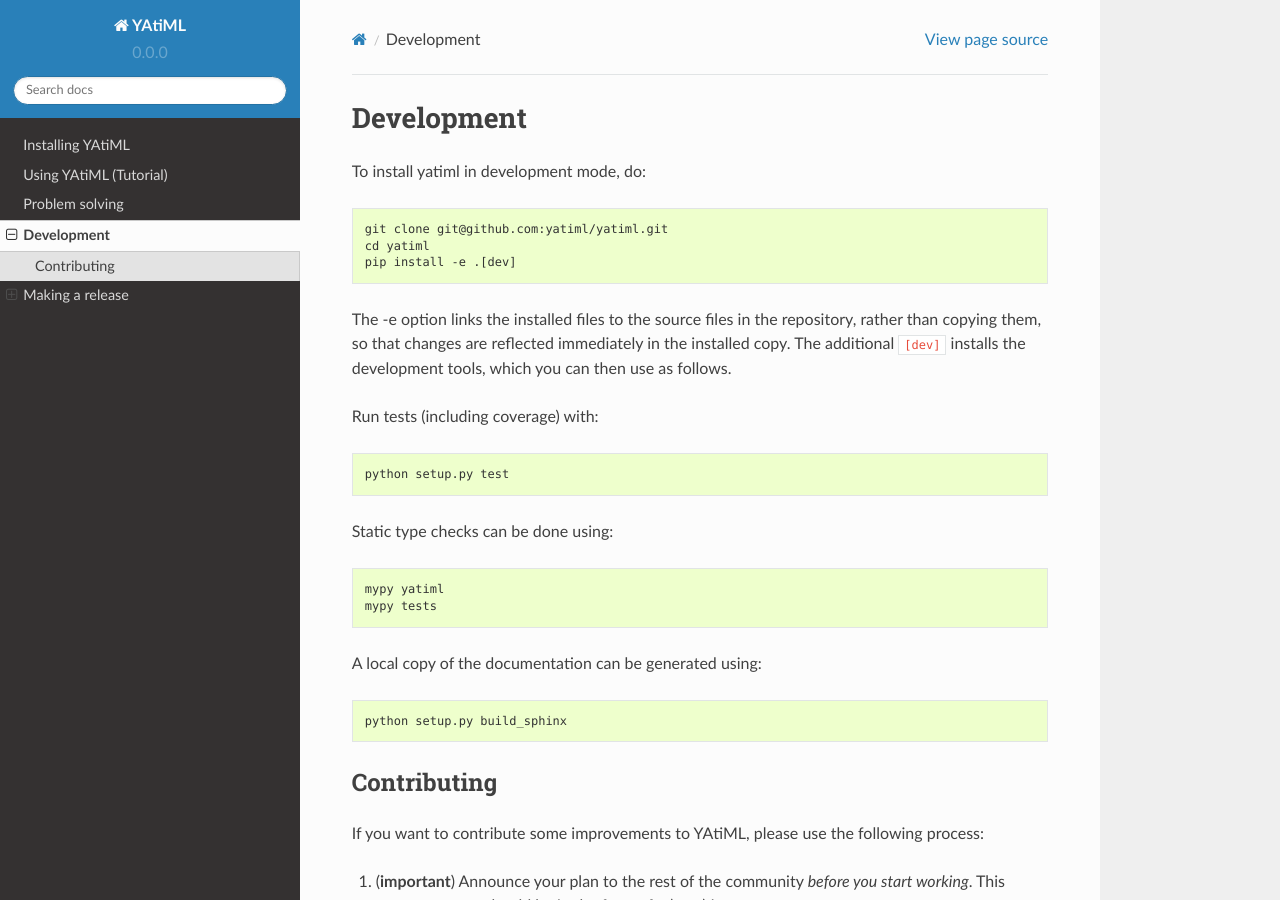
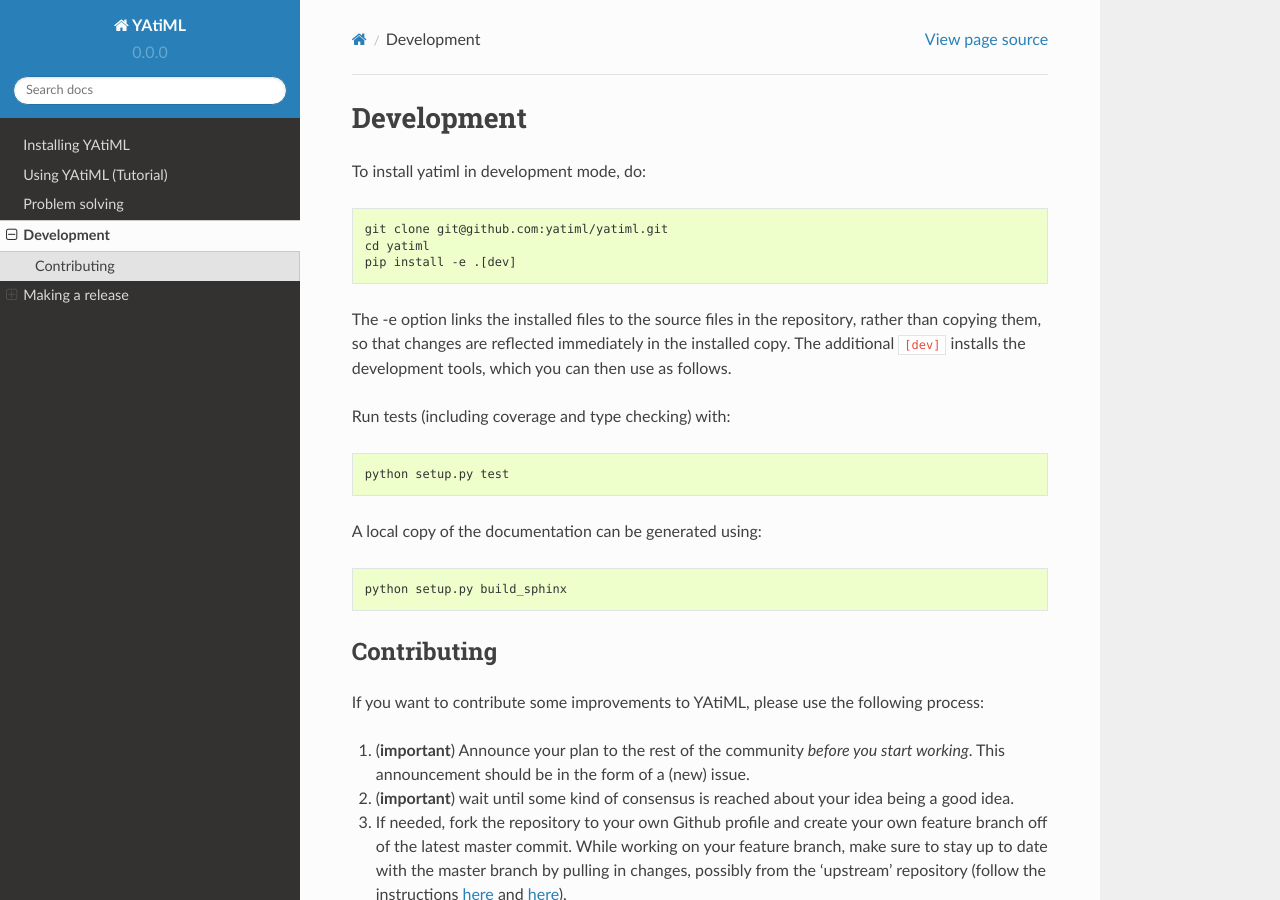
Before and after one commit to yatiml/yatiml, a Sphinx documentation site: the page built from docs/development.rst, in a window 1280 px wide and 900 px high. Built offline with Sphinx 7.4.7 and the Read the Docs theme 2.0.0, drawn with Linux system fonts in a browser that asks for light colours; pages that are not in the unit, such as notebooks, are missing from menus.

Commit message:
Automatically run mypy as part of test suite

```diff
--- a/docs/development.rst
+++ b/docs/development.rst
@@ -16,19 +16,12 @@
 installed copy. The additional ``[dev]`` installs the development tools, which
 you can then use as follows.
 
-Run tests (including coverage) with:
+Run tests (including coverage and type checking) with:
 
 .. code-block:: console
 
   python setup.py test
 
-
-Static type checks can be done using:
-
-.. code-block:: console
-
-  mypy yatiml
-  mypy tests
 
 A local copy of the documentation can be generated using:
 
--- a/setup.cfg
+++ b/setup.cfg
@@ -3,7 +3,7 @@
 
 [aliases]
 # Define `python setup.py test`
-test=pytest
+test = pytest
 
 [coverage:run]
 branch = True
@@ -11,7 +11,7 @@
 
 [tool:pytest]
 testpaths = tests
-addopts = --flake8 --cov --cov-report xml --cov-report term-missing --cov-report html
+addopts = --mypy --flake8 --cov --cov-report xml --cov-report term-missing --cov-report html
 
 [mypy]
 python_version = 3.4
--- a/setup.py
+++ b/setup.py
@@ -51,7 +51,8 @@
         'pytest>=3.5',
         'pytest-cov',
         'pycodestyle>=2.0.0,<2.4.0',
-        'pytest-flake8'
+        'pytest-flake8',
+        'pytest-mypy'
     ],
     extras_require={
         'dev':  ['mypy', 'yapf', 'isort'],
```
